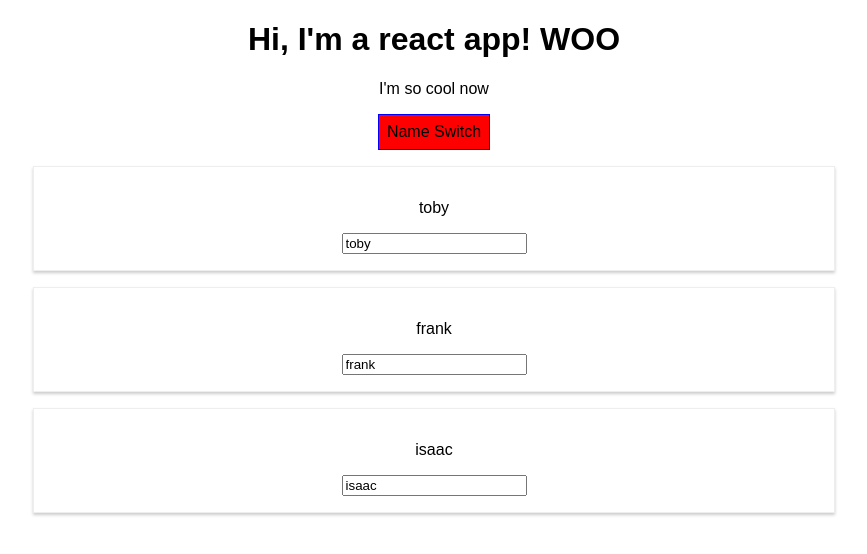
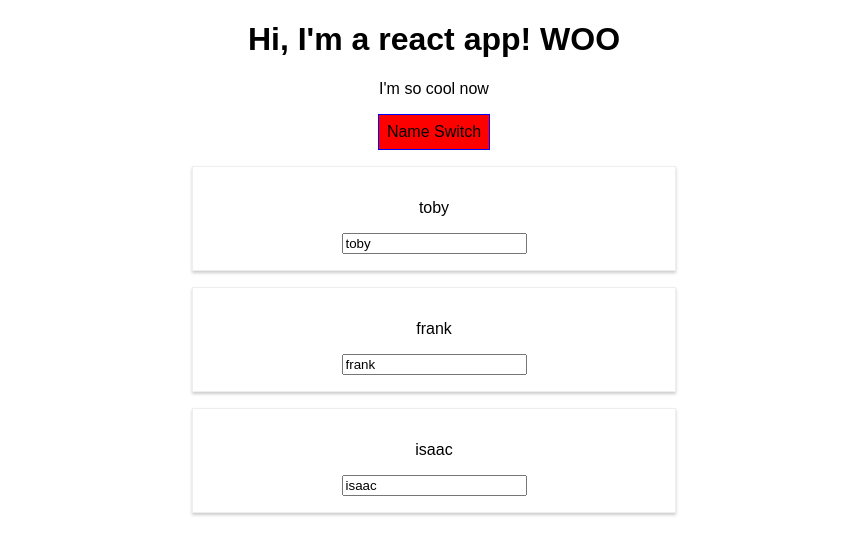
Before and after one commit to frankTurtle/ReactTraining, a React (Create React App) app in the folder udemy-course/: page / in a window 1280 px wide. Both pictures are taken after a click on the button "Name Switch". Shown: the top 554 px of the page, without its empty margins (206-1073 px from the left). Built offline with nearby package versions, Linux system fonts and the light colour scheme.

Commit message:
scoped styles with pseudo selectors for the person's

```diff
--- a/udemy-course/src/App.js
+++ b/udemy-course/src/App.js
@@ -1,7 +1,7 @@
 import React, { Component } from 'react';
 import './App.css';
 import Person from './Person/Person';
-import Radium from 'radium';
+import Radium, { StyleRoot } from 'radium';
 
 class App extends Component {
   state = {
@@ -82,6 +82,7 @@
     }
 
     return (
+      <StyleRoot>
         <div className="App">
           <h1>Hi, I'm a react app! WOO</h1>
           <p className={classes.join(' ')}>I'm so cool now</p>
@@ -92,6 +93,7 @@
           >Name Switch</button>
           {persons}
         </div>
+      </StyleRoot>
     );
   }
 }
--- a/udemy-course/src/Person/Person.js
+++ b/udemy-course/src/Person/Person.js
@@ -1,9 +1,15 @@
 import React from 'react';
 import './Person.css'
+import Radium from 'radium';
 
 const person = (props) => {
+    const style = {
+        '@media (min-width: 500px)': {
+            width: '450px'
+        }
+    }
     return (
-        <div className='Person'>
+        <div className='Person' style={style}>
             <p onClick={props.click}>{props.name}</p>
             <p>{props.children}</p>
             <input type='text' onChange={props.changed} value={props.name} />
@@ -11,4 +17,4 @@
     )
 };
 
-export default person;
+export default Radium(person);
```
Lines whose indentation alone changed are shown as unchanged.
